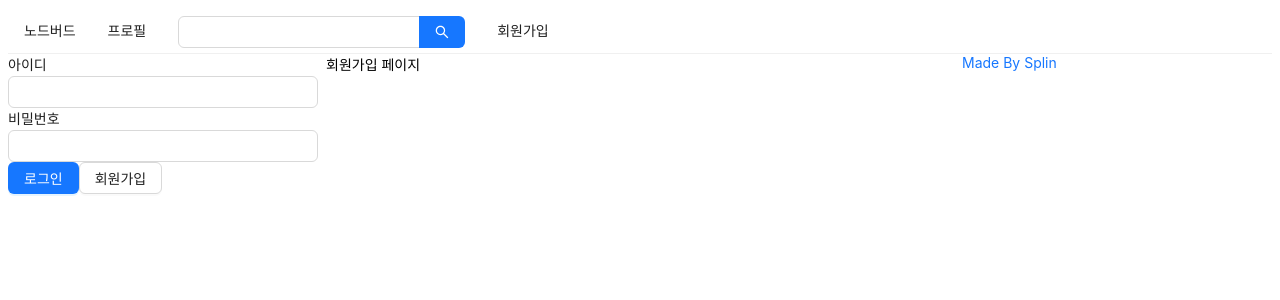
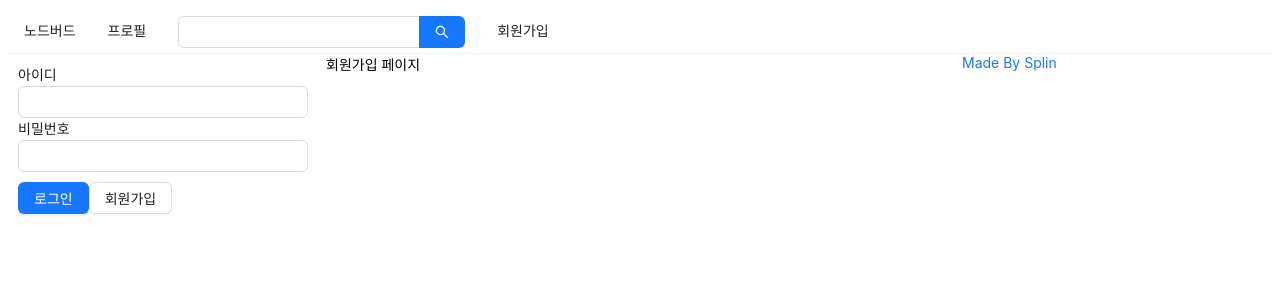
Before and after one commit to dev-splin/react-nodebird, a Next.js app in the folder front/: page /signup in a window 1280 px wide. Shown: the top 300 px of the page. Built offline with nearby package versions, Linux system fonts and the light colour scheme.

Commit message:
ADD : 화면만들기 - 더미 데이터로 로그인하기

```diff
--- a/front/components/AppLayout.js
+++ b/front/components/AppLayout.js
@@ -4,8 +4,13 @@ import {Menu, Input, Col, Row} from "antd";
 import React, {useState} from "react";
 import UserProfile from "./UserProfile";
 import LoginForm from "./LoginForm";
+import styled from "styled-components";
 
 const {Search} = Input;
+
+const SearchInput = styled(Search)`
+  vertical-align: middle;
+`
 
 const menus = [
   {
@@ -15,7 +20,7 @@ const menus = [
     label: (<Link href="/profile"><a>프로필</a></Link>)
   },
   {
-    label: <Search enterButton style={{ verticalAlign: 'middle'}}/>
+    label: <SearchInput enterButton/>
   },
   {
     label: (<Link href="/signup"><a>회원가입</a></Link>)
@@ -26,12 +31,13 @@ const menus = [
 
 const AppLayout = ({children}) => {
   const [isLoggedIn, setIsLoggedIn] = useState(false);
+
   return (
     <div>
       <Menu mode="horizontal" items={menus}/>
       <Row gutter={8}>
         <Col xs={24} md={6}>
-          {isLoggedIn ? <UserProfile/> : <LoginForm />}
+          {isLoggedIn ? <UserProfile setIsLoggedIn={setIsLoggedIn}/> : <LoginForm setIsLoggedIn={setIsLoggedIn}/>}
         </Col>
         <Col xs={24} md={12}>
           {children}
--- a/front/components/LoginForm.js
+++ b/front/components/LoginForm.js
@@ -2,21 +2,35 @@ import {useCallback, useState} from "react";
 import PropTypes from 'prop-types';
 import {Button, Form, Input} from "antd";
 import Link from "next/link";
+import styled from "styled-components";
 
-const LoginForm = props => {
+const ButtonWrapper = styled.div`
+  margin-top: 10px;
+`
+
+const FormWrapper = styled(Form)`
+  padding: 10px;
+`;
+
+const LoginForm = ({setIsLoggedIn}) => {
   const [id, setId] = useState('');
   const [password, setPassword] = useState('');
 
   const onChangeId = useCallback((e) => {
     setId(e.target.value);
-  });
+  }, []);
 
   const onChangePassword = useCallback((e) => {
     setPassword(e.target.value);
-  });
+  }, []);
+
+  let onSubmitForm = useCallback(() => {
+    console.log(id, password);
+    setIsLoggedIn(true);
+  }, [id, password]);
 
   return (
-    <Form>
+    <FormWrapper onFinish={onSubmitForm}>
       <div>
         <label htmlFor="user-id">아이디</label>
         <br/>
@@ -32,29 +46,28 @@ const LoginForm = props => {
         <br/>
         <Input
           name="user-password"
+          type="password"
           value={password}
           onChange={onChangePassword}
           required
         />
       </div>
-      <div>
+      <ButtonWrapper>
         <Button
           type="primary"
           htmlType="submit"
           loading={false}
         >
-        로그인
+          로그인
         </Button>
         <Link href="/signup">
           <a><Button>회원가입</Button></a>
         </Link>
-      </div>
-    </Form>
+      </ButtonWrapper>
+    </FormWrapper>
   );
 };
 
-LoginForm.propTypes = {
-
-};
+LoginForm.propTypes = {};
 
 export default LoginForm;
--- a/front/components/UserProfile.js
+++ b/front/components/UserProfile.js
@@ -1,16 +1,31 @@
-import React from 'react';
 import PropTypes from 'prop-types';
+import {Avatar, Button, Card} from "antd";
+import {useCallback} from "react";
 
-const UserProfile = props => {
+const {Meta} = Card;
+
+const UserProfile = ({setIsLoggedIn}) => {
+  let onLoggOut = useCallback(() => {
+    setIsLoggedIn(false);
+  }, []);
+
   return (
-    <div>
-
-    </div>
+    <Card
+      actions={[
+        <div key="twit">짹짹<br/>0</div>,
+        <div key="followings">팔로잉<br/>0</div>,
+        <div key="followers">팔로워<br/>0</div>,
+      ]}
+    >
+      <Meta
+        avatar={<Avatar>ZC</Avatar>}
+        title="Splin"
+      />
+      <Button onClick={onLoggOut}>로그아웃</Button>
+    </Card>
   );
 };
 
-UserProfile.propTypes = {
-
-};
+UserProfile.propTypes = {};
 
 export default UserProfile;
--- a/front/pages/signup.js
+++ b/front/pages/signup.js
@@ -7,7 +7,7 @@ const Signup = () => {
       <Head>
         <title>회원가입 | NodeBird</title>
       </Head>
-    <AppLayout>회원가입 페이지</AppLayout>
+      <AppLayout>회원가입 페이지</AppLayout>
     </>
   )
 }
```
